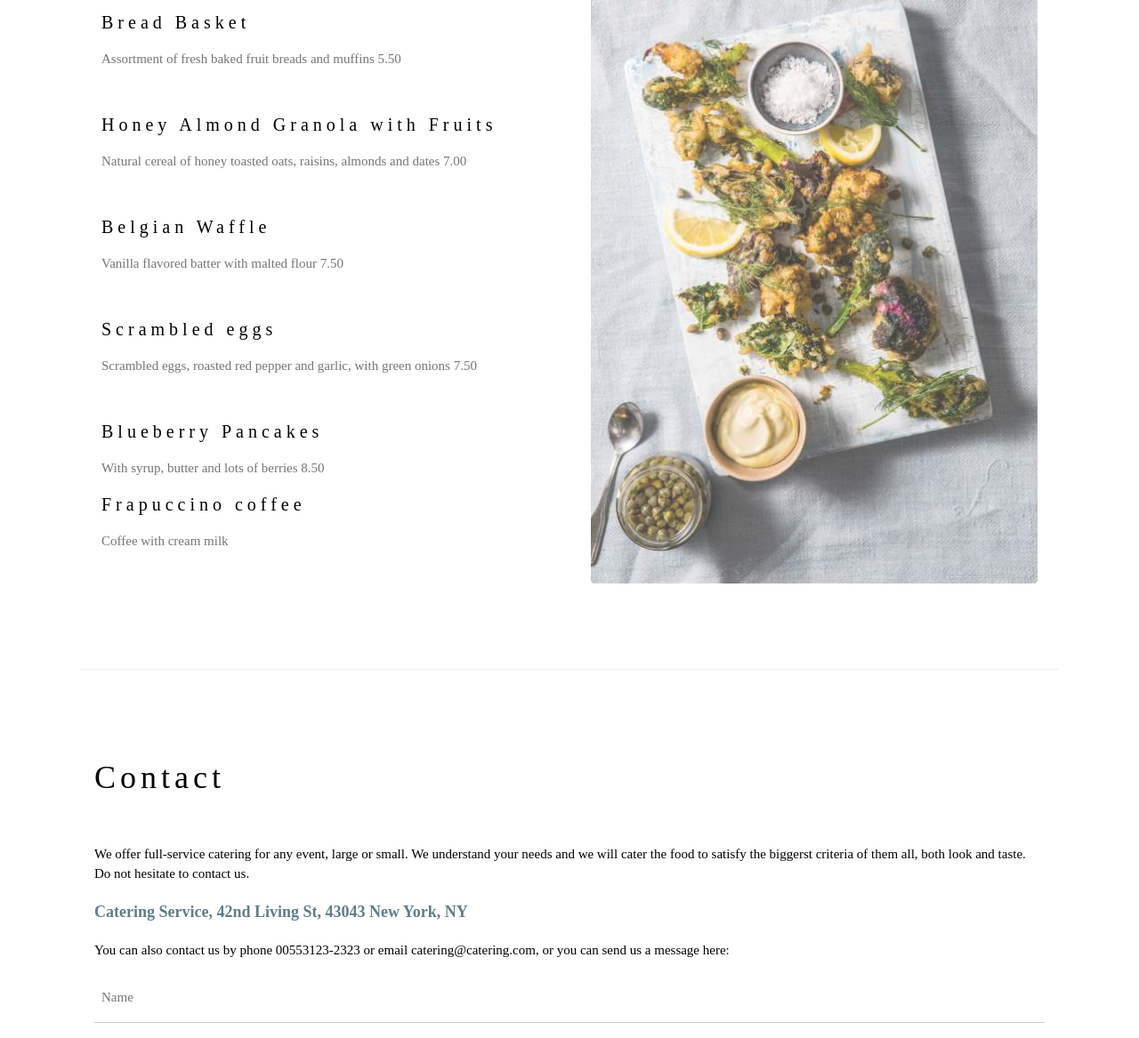
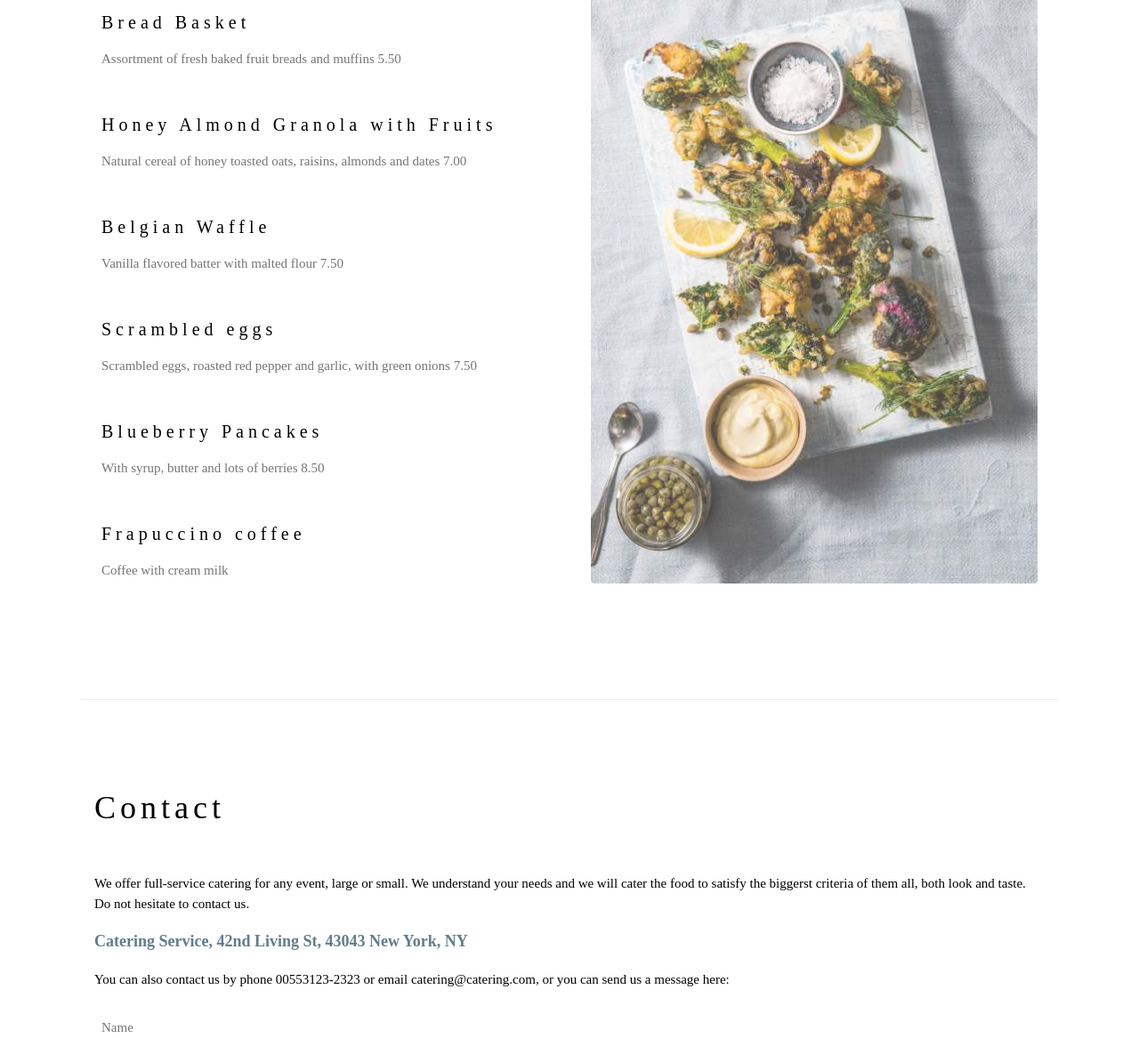
Before and after one commit to J-Breciani/mywebsite, a plain HTML site: page index.html in a window 1280 px wide. Shown: the part 1633-2800 px from the top of the page at 89% size. Drawn offline with nearby package versions, Linux system fonts and the light colour scheme.

Commit message:
Adicionei os espaços na opção do Frapuccino do menu

```diff
--- a/index.html
+++ b/index.html
@@ -73,10 +73,10 @@ h1, h2, h3, h4, h5, h6 {
       <p class="w3-text-grey">Scrambled eggs, roasted red pepper and garlic, with green onions 7.50</p><br>
 
       <h4>Blueberry Pancakes</h4>
-      <p class="w3-text-grey">With syrup, butter and lots of berries 8.50</p>
+      <p class="w3-text-grey">With syrup, butter and lots of berries 8.50</p><br>
 
       <h4>Frapuccino coffee</h4>
-      <p class="w3-text-grey">Coffee with cream milk</p>
+      <p class="w3-text-grey">Coffee with cream milk</p><br>
     </div>
 
     <div class="w3-col l6 w3-padding-large">
```
